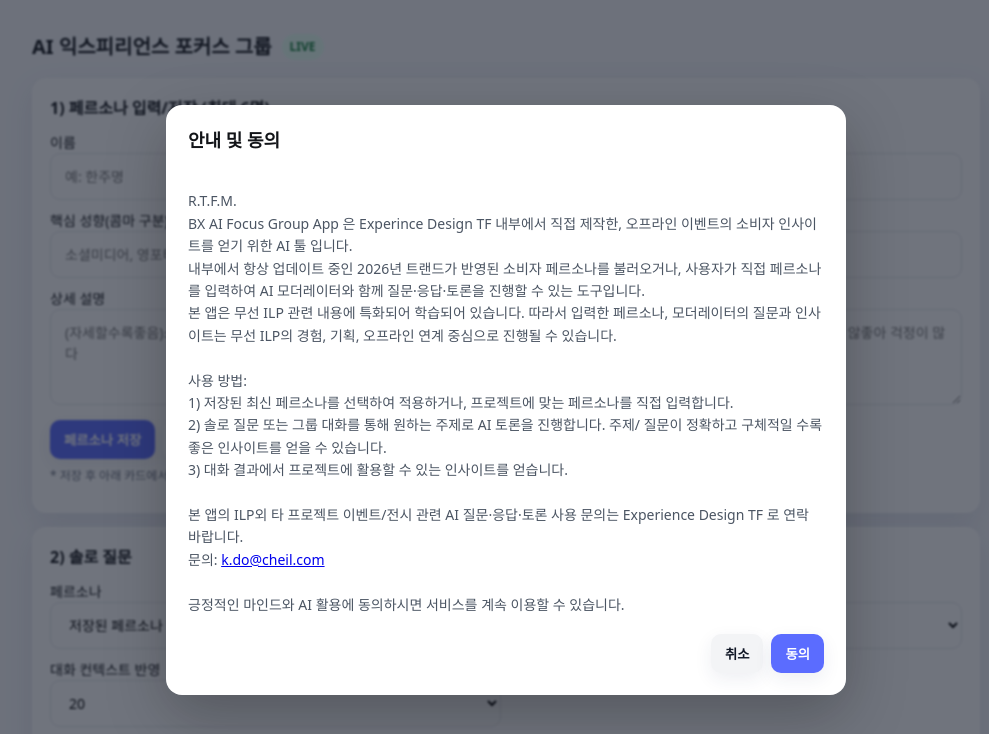
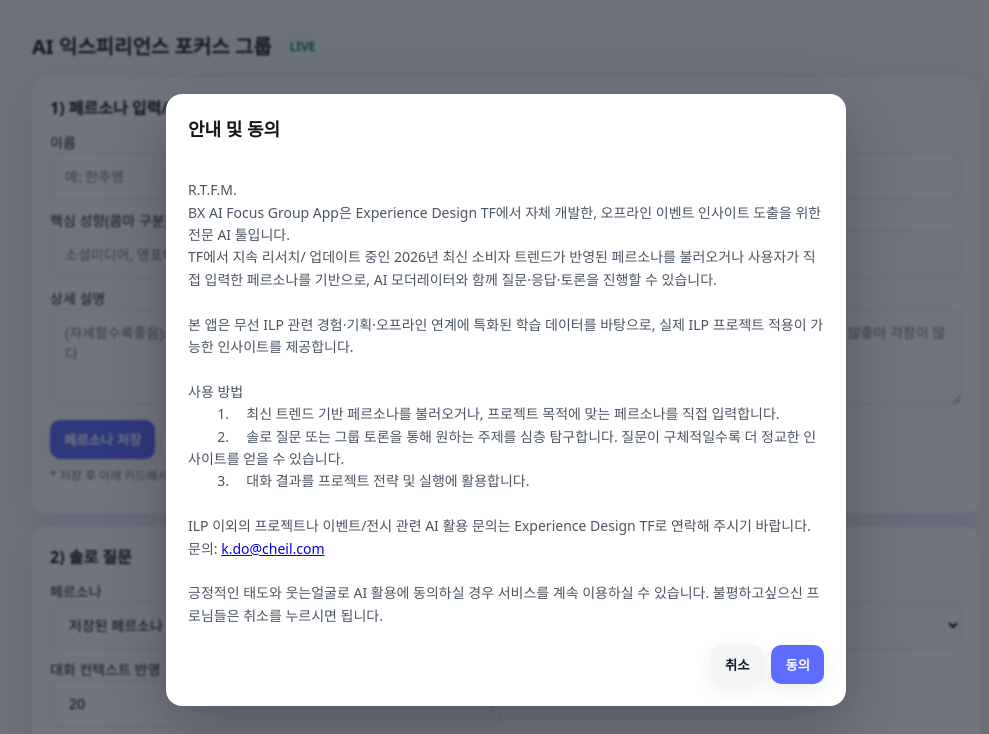
Before and after one commit to ksubdowork-bot/focus-render-cards, a website: page public/index.html in a window 1280 px wide. Shown: the top 734 px of the page, without its empty margins (134-1123 px from the left). Drawn offline with Linux system fonts and the light colour scheme.

Commit message:
Update index.html

```diff
--- a/public/index.html
+++ b/public/index.html
@@ -113,7 +113,7 @@
     // 처음엔 열어둠
     openGate();
     btnOk.addEventListener('click', closeGate);
-    btnNo.addEventListener('click', openGate);
+    btnNo.addEventListener('click', () => { window.location.href = 'https://ko.wikipedia.org/wiki/꼰대'; });
 
     function openGate(){
       gate.hidden = false;
@@ -250,19 +250,20 @@
     <h2 class="consent-title">안내 및 동의</h2>
     <p class="consent-desc">
 R.T.F.M.
-BX AI Focus Group App 은 Experince Design TF 내부에서 직접 제작한, 오프라인 이벤트의 소비자 인사이트를 얻기 위한 AI 툴 입니다.
-내부에서 항상 업데이트 중인 2026년 트랜드가 반영된 소비자 페르소나를 불러오거나, 사용자가 직접 페르소나를 입력하여 AI 모더레이터와 함께 질문·응답·토론을 진행할 수 있는 도구입니다.
-본 앱은 무선 ILP 관련 내용에 특화되어 학습되어 있습니다. 따라서 입력한 페르소나, 모더레이터의 질문과 인사이트는 무선 ILP의 경험, 기획, 오프라인 연계 중심으로 진행될 수 있습니다.
+BX AI Focus Group App은 Experience Design TF에서 자체 개발한, 오프라인 이벤트 인사이트 도출을 위한 전문 AI 툴입니다.
+TF에서 지속 리서치/ 업데이트 중인 2026년 최신 소비자 트렌드가 반영된 페르소나를 불러오거나 사용자가 직접 입력한 페르소나를 기반으로, AI 모더레이터와 함께 질문·응답·토론을 진행할 수 있습니다.
 
-사용 방법:
-1) 저장된 최신 페르소나를 선택하여 적용하거나, 프로젝트에 맞는 페르소나를 직접 입력합니다.
-2) 솔로 질문 또는 그룹 대화를 통해 원하는 주제로 AI 토론을 진행합니다. 주제/ 질문이 정확하고 구체적일 수록 좋은 인사이트를 얻을 수 있습니다.
-3) 대화 결과에서 프로젝트에 활용할 수 있는 인사이트를 얻습니다.
+본 앱은 무선 ILP 관련 경험·기획·오프라인 연계에 특화된 학습 데이터를 바탕으로, 실제 ILP 프로젝트 적용이 가능한 인사이트를 제공합니다.
 
-본 앱의 ILP외 타 프로젝트 이벤트/전시 관련 AI 질문·응답·토론 사용 문의는 Experience Design TF 로 연락 바랍니다.
+사용 방법
+	1.	최신 트렌드 기반 페르소나를 불러오거나, 프로젝트 목적에 맞는 페르소나를 직접 입력합니다.
+	2.	솔로 질문 또는 그룹 토론을 통해 원하는 주제를 심층 탐구합니다. 질문이 구체적일수록 더 정교한 인사이트를 얻을 수 있습니다.
+	3.	대화 결과를 프로젝트 전략 및 실행에 활용합니다.
+
+ILP 이외의 프로젝트나 이벤트/전시 관련 AI 활용 문의는 Experience Design TF로 연락해 주시기 바랍니다.
 문의: <a href="mailto:k.do@cheil.com">k.do@cheil.com</a>
 
-긍정적인 마인드와 AI 활용에 동의하시면 서비스를 계속 이용할 수 있습니다.
+긍정적인 태도와 웃는얼굴로 AI 활용에 동의하실 경우 서비스를 계속 이용하실 수 있습니다. 불평하고싶으신 프로님들은 취소를 누르시면 됩니다.
 </p>
     <div class="consent-actions">
       <button id="consentReject" class="btn">취소</button>
```
